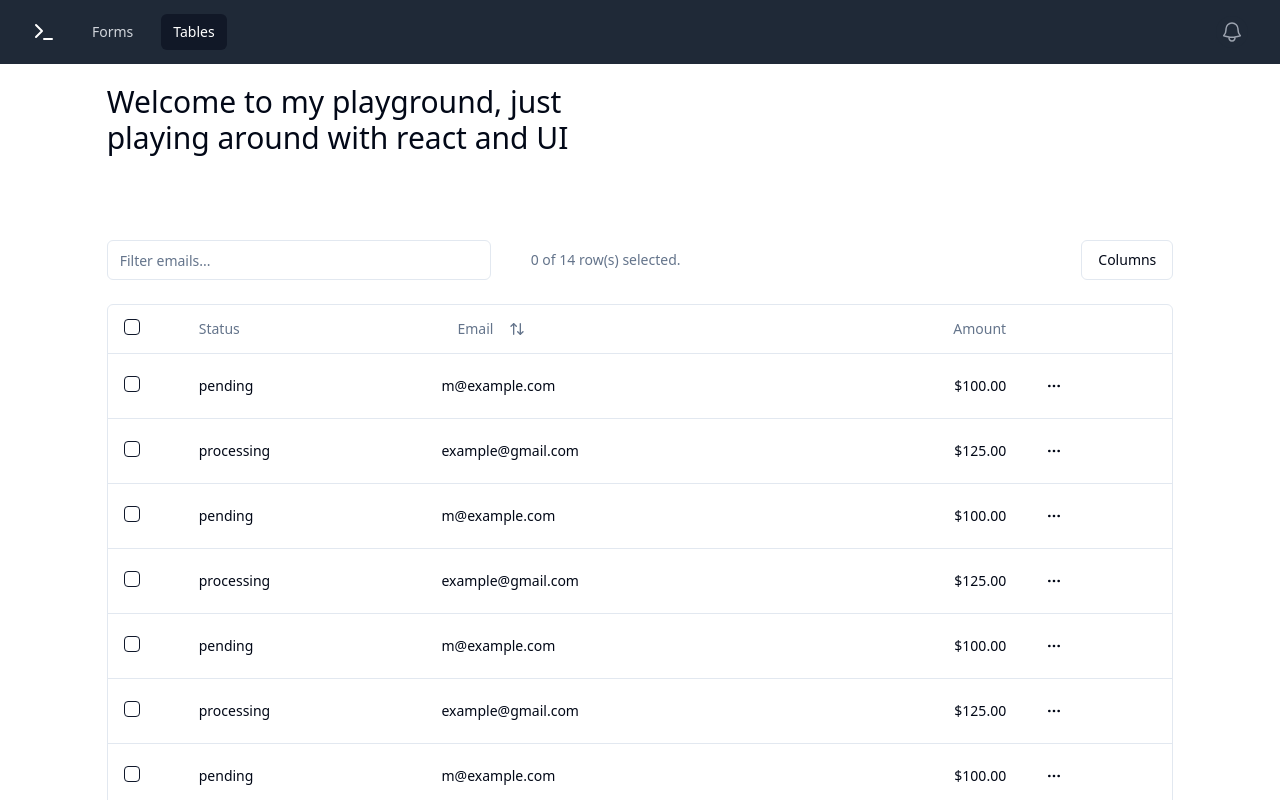
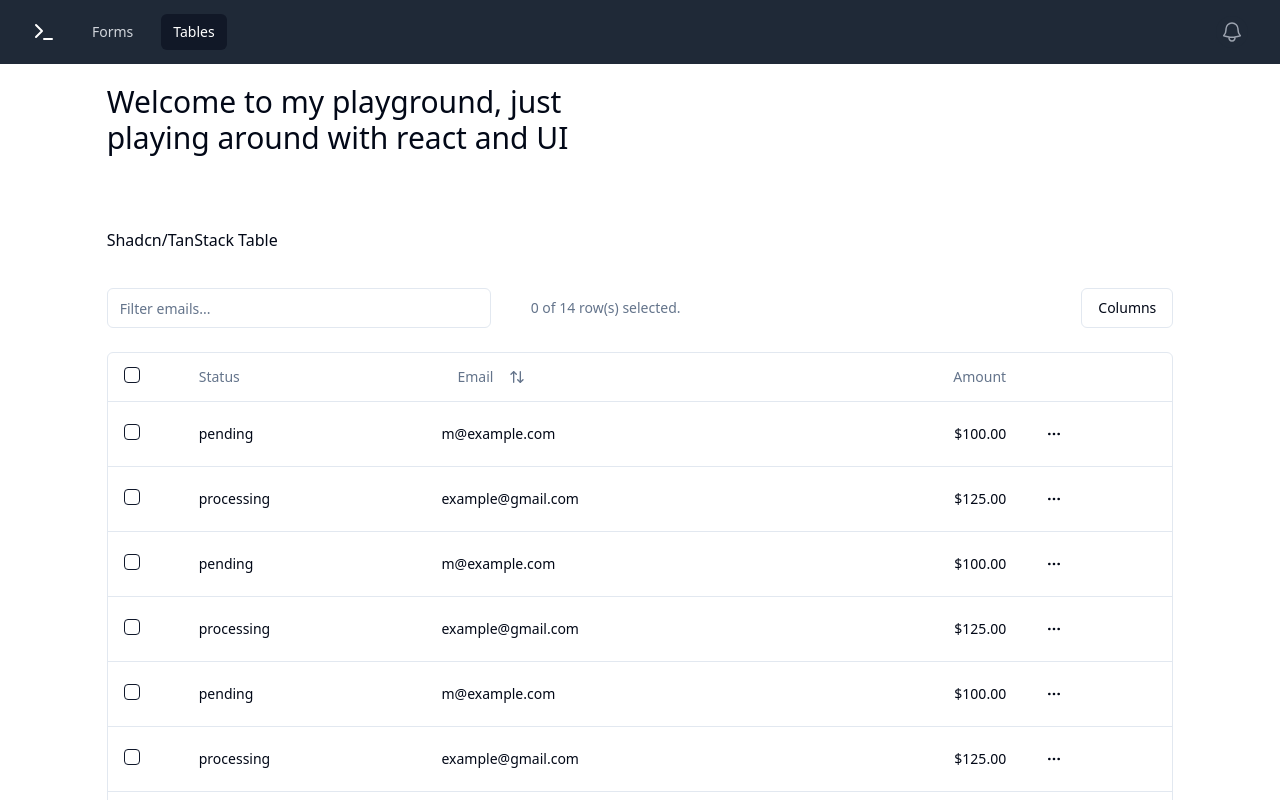
Before and after one commit to MusiliC/react-ts-playground, a React (Vite) app: page /tables in a window 1280 px wide. Shown: the top 800 px of the page. Built offline with nearby package versions, Linux system fonts and the light colour scheme.

Commit message:
shadcn/tanstack query tables

```diff
--- a/src/features/tables/DataTable.tsx
+++ b/src/features/tables/DataTable.tsx
@@ -68,6 +68,7 @@ export function DataTable<TData, TValue>({
 
   return (
     <div>
+      <p className="py-3">Shadcn/TanStack Table</p>
       <div className="flex items-center py-4">
         <Input
           placeholder="Filter emails..."
```
